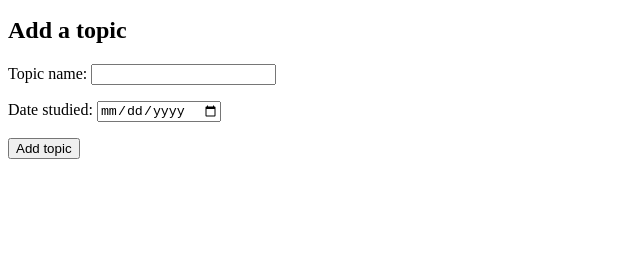
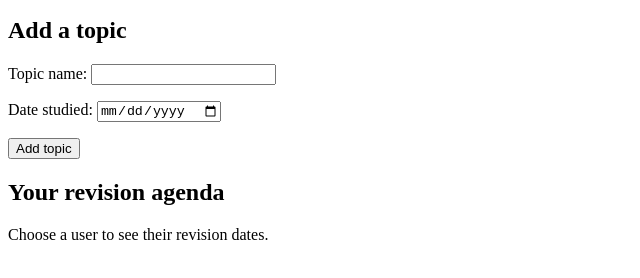
Before and after one commit to lauracs24/spaced-repetition-tracker, a website: page index.html in a window 1280 px wide. Shown: the part 102-380 px from the top of the page, without its empty margins (0-640 px from the left). Drawn offline with Linux system fonts and the light colour scheme.

Commit message:
Complete tracker HTML structure with revision agenda

```diff
--- a/index.html
+++ b/index.html
@@ -1,29 +1,30 @@
 <!DOCTYPE html>
-<html lang = "en">
+<html lang="en">
   <head>
     <meta charset="UTF-8">
     <title>Spaced Repetition Tracker</title>
     <script type="module" src="script.mjs"></script>
   </head>
+
   <body>
     <h1>Spaced Repetition Tracker</h1>
 
     <!-- Choose whose revision agenda to view. -->
+    <label for="user">Choose a user:</label>
 
-     <label for = "user">Choose a user:</label>
-
-     <select id ="user">
-       <option value ="" selected disabled>Choose a user</option>
+    <select id="user">
+      <option value="" selected disabled>Choose a user</option>
       <option value="1">User 1</option>
-       <option value ="2">User 2</option>
-       <option value ="3">User 3</option>
-       <option value ="4">User 4</option>
-       <option value ="5">User 5</option>
+      <option value="2">User 2</option>
+      <option value="3">User 3</option>
+      <option value="4">User 4</option>
+      <option value="5">User 5</option>
     </select>
 
     <h2>Add a topic</h2>
+
     <!-- Enter what you studied and when. -->
-      <form id ="topic-form">
+    <form id="topic-form">
       <p>
         <label for="topic">Topic name:</label>
         <input type="text" id="topic" name="topic" required>
@@ -33,7 +34,17 @@
         <label for="start-date">Date studied:</label>
         <input type="date" id="start-date" name="start-date" required>
       </p>
-         <button type = "submit">Add topic</button>
+
+      <button type="submit">Add topic</button>
     </form>
+
+    <!-- Show revision topics and dates here. -->
+    <h2>Your revision agenda</h2>
+
+    <p id="agenda-message" aria-live="polite">
+      Choose a user to see their revision dates.
+    </p>
+
+    <ul id="agenda-list"></ul>
   </body>
 </html>
```
Lines whose indentation alone changed are shown as unchanged.
